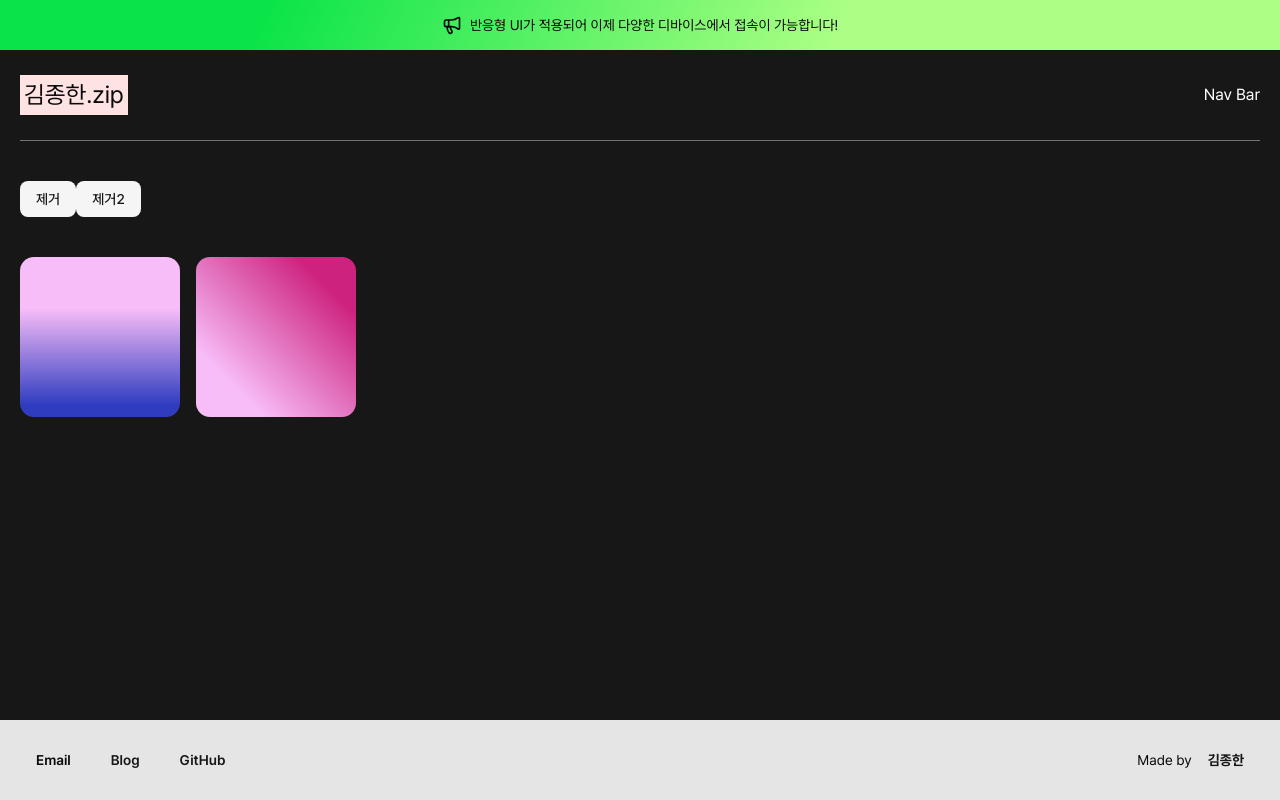
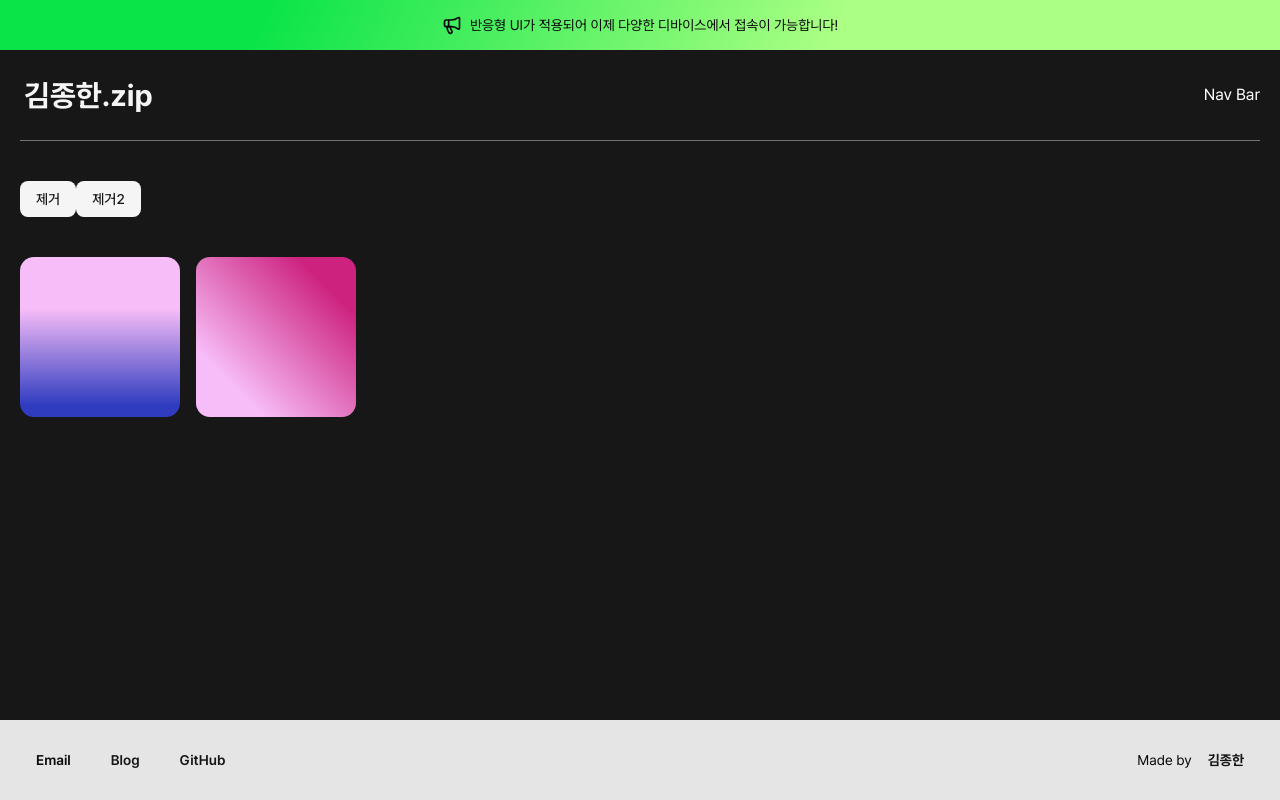
Before and after one commit to jong-k/kimjonghan, a Next.js app: page / in a window 1280 px wide. Built offline with nearby package versions, Linux system fonts and the light colour scheme.

Commit message:
refactor: reorder ref object

```diff
--- a/src/widgets/header/ui/prefixed-logo.tsx
+++ b/src/widgets/header/ui/prefixed-logo.tsx
@@ -5,17 +5,20 @@ import { cn } from "@/shared/shadcn-ui/lib/utils";
 import { usePrefix, usePrefixAnimation } from "../model";
 
 export default function PrefixedLogo() {
+  const scopeRef = useRef<HTMLDivElement>(null);
+  const nameRef = useRef<HTMLSpanElement>(null);
+  const titleRef = useRef<HTMLSpanElement>(null);
+
   const { prefix, generatePrefix } = usePrefix();
 
-  const nameRef = useRef<HTMLSpanElement>(null);
-  const titleRef = useRef<HTMLSpanElement>(null);
-  const scope = useRef<HTMLDivElement>(null);
-
-  // 애니메이션 훅으로 분리
-  usePrefixAnimation(prefix, { nameRef, titleRef, scope });
+  usePrefixAnimation(prefix, { scopeRef, nameRef, titleRef });
 
   return (
-    <div ref={scope} className="overflow-visible bg-red-100 p-1 text-2xl" onMouseEnter={generatePrefix}>
+    <div
+      ref={scopeRef}
+      className="overflow-visible p-1 text-3xl font-bold text-neutral-100 select-none"
+      onMouseEnter={generatePrefix}
+    >
       <span ref={nameRef} className={cn("inline-block will-change-transform", { "mr-2": prefix.name })}>
         {prefix.name}
       </span>
```
